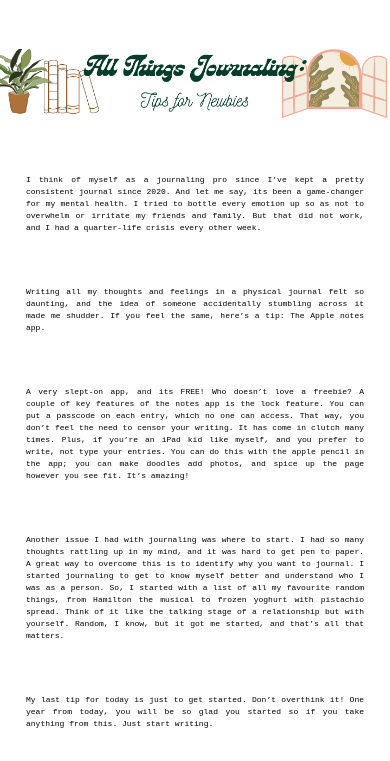
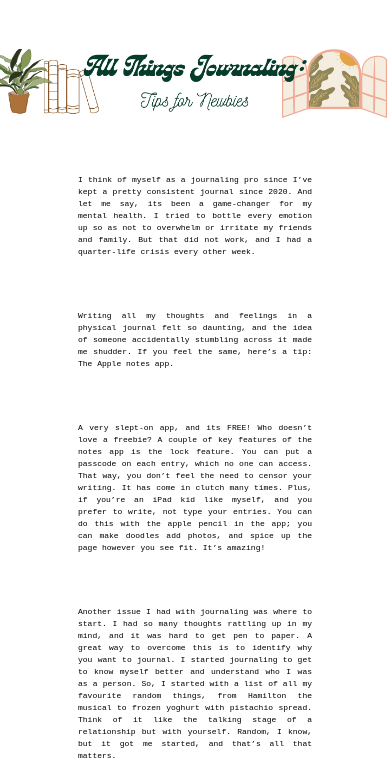
Before and after one commit to confessionsofa20something/confessionsofa20something.github.io, a plain HTML site: page latest-blog.html in a window 390 px wide. Shown: the part 83-844 px from the top of the page. Drawn offline with Linux system fonts and the light colour scheme.

Commit message:
changing padding

```diff
--- a/latest-blog.css
+++ b/latest-blog.css
@@ -62,7 +62,7 @@ nav a:hover {
         margin-bottom: 2rem;
         margin-top: 4rem;
         font-size: 8px;
-        padding: 0rem 2rem;
+        padding: 0rem 6rem;
         text-align: justify;
     }
 }
```
